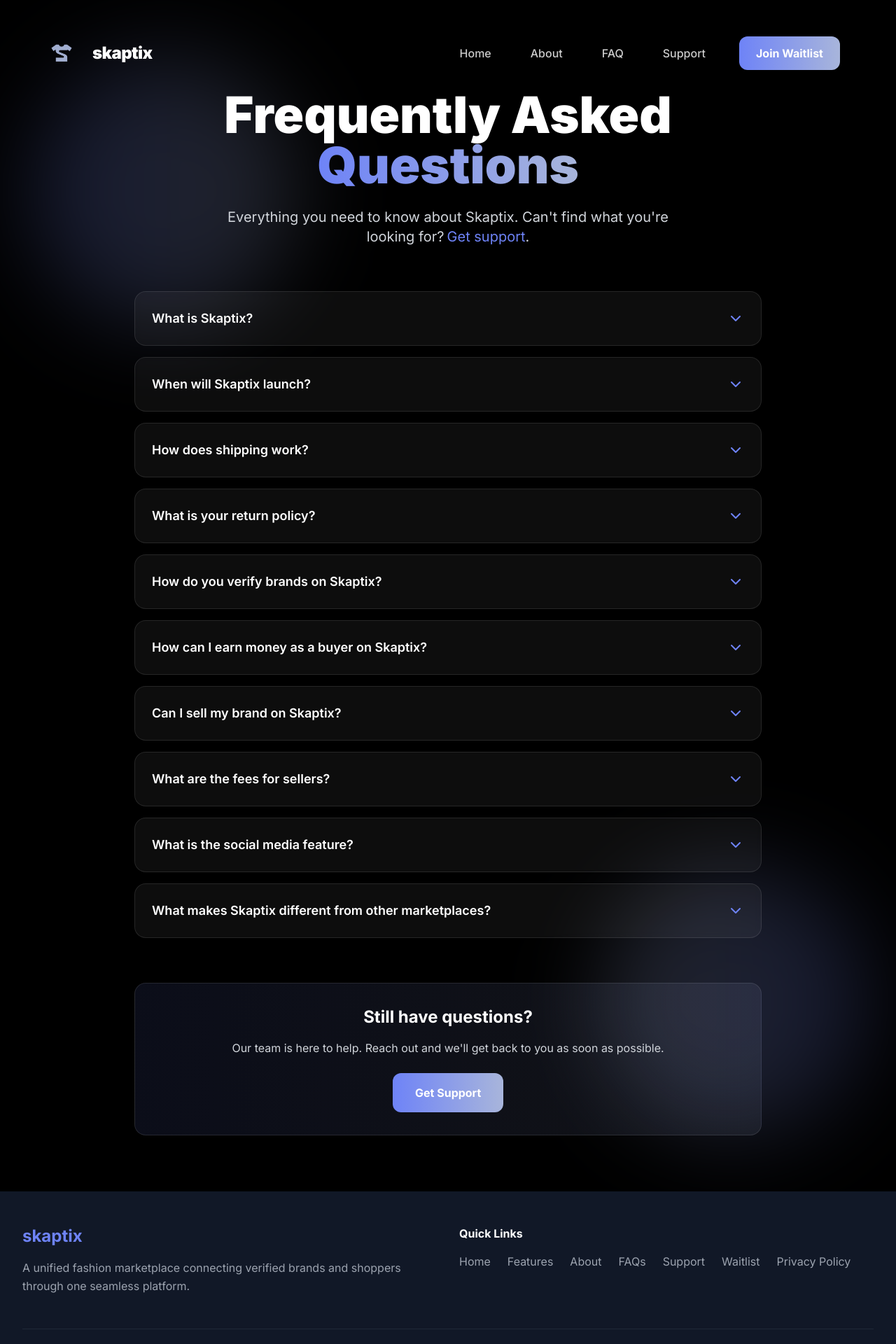
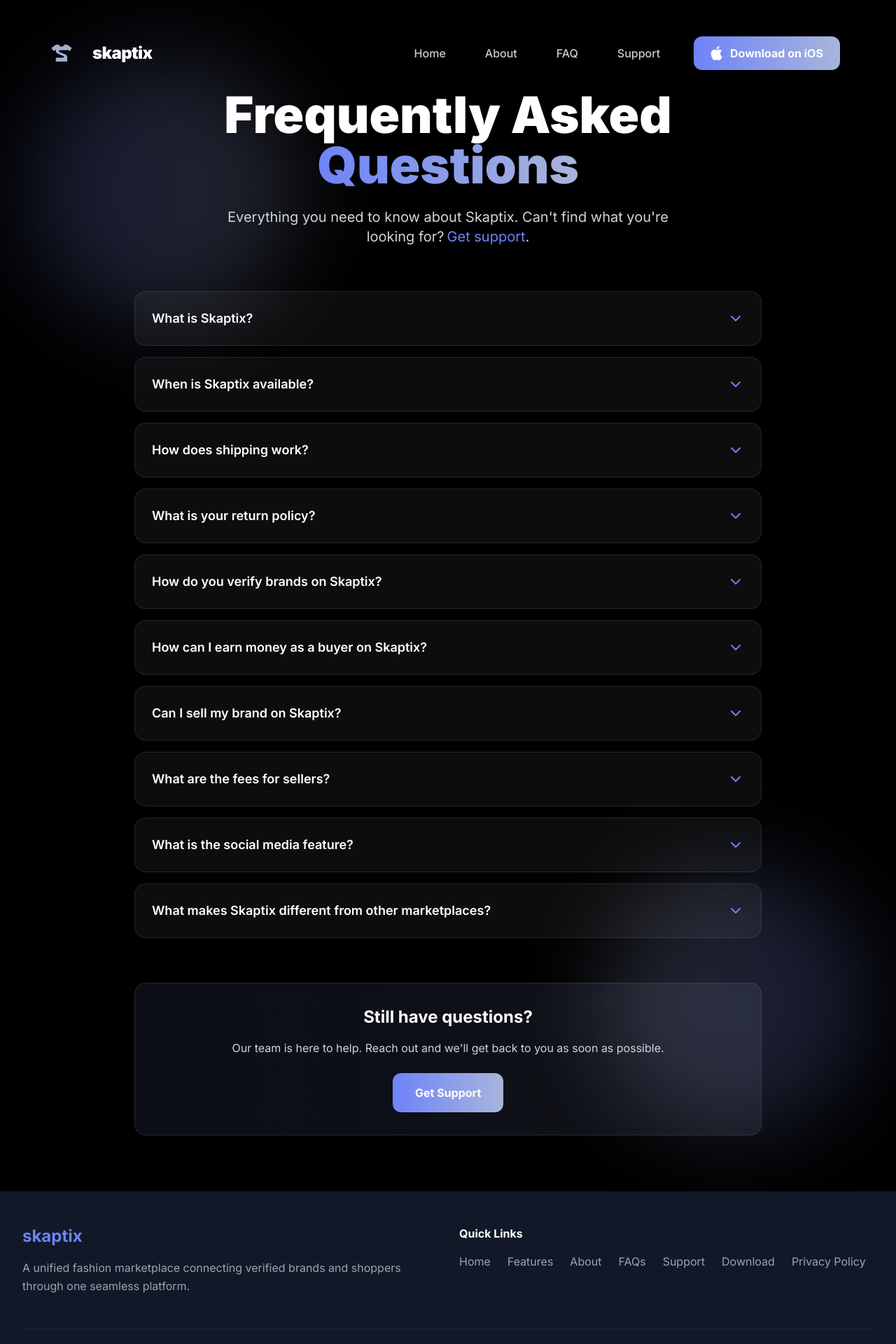
Before and after one commit to PranavPrasannaV/skaptiDash, a React (Vite) app: page /faq in a window 1280 px wide. Shown: the top 1920 px of the page at 70% size. Built offline with nearby package versions, Linux system fonts and the light colour scheme.

Commit message:
Removed waitlist and replaced with download links

```diff
--- a/src/components/CallToAction.tsx
+++ b/src/components/CallToAction.tsx
@@ -1,6 +1,7 @@
 // The contact block was intentionally removed from this shared component
 // and moved to a dedicated Contact page. Keep this component minimal so
 // that HomePage can import it without causing JSX/parse errors.
+import AppleLogo from '../assets/skaptixss/skaptixss/apple.png';
 
 const CallToAction = () => {
   return (
@@ -8,13 +9,14 @@ const CallToAction = () => {
       <div className="max-w-6xl mx-auto px-6">
         <div className="rounded-3xl bg-black text-white p-10 flex flex-col md:flex-row items-center justify-between gap-6 shadow-2xl">
           <div className="text-center md:text-left">
-            <h2 className="text-3xl md:text-4xl font-bold">Reach Everyone, With Skaptix</h2>
-            <p className="mt-3 text-gray-300 max-w-xl">Join our waitlist to start selling.</p>
+            <h2 className="text-3xl md:text-4xl font-bold">Interested in Selling?</h2>
+            <p className="mt-3 text-gray-300 max-w-xl">Download and list your brand now.</p>
           </div>
 
           <div className="flex-shrink-0">
-            <a href="/waitlist-seller" className="inline-flex items-center gap-3 bg-gradient-to-r from-[#6e83f7] to-[#A8B5DB] text-white px-6 py-3 rounded-2xl font-semibold hover:shadow-2xl transition">
-              Selling on Skaptix
+            <a href="https://apps.apple.com/us/app/skaptix/id6752616424" target="_blank" rel="noopener noreferrer" className="inline-flex items-center gap-3 bg-gradient-to-r from-[#6e83f7] to-[#A8B5DB] text-white px-6 py-3 rounded-2xl font-semibold hover:shadow-2xl transition">
+              <img src={AppleLogo} alt="Apple" className="w-4 h-4" />
+              Download Now
               <span aria-hidden>→</span>
             </a>
           </div>
--- a/src/components/Footer.tsx
+++ b/src/components/Footer.tsx
@@ -48,12 +48,14 @@ const Footer = () => {
               >
                 Support
               </Link>
-              <Link
-                to="/waitlist"
+              <a
+                href="https://apps.apple.com/us/app/skaptix/id6752616424"
+                target="_blank"
+                rel="noopener noreferrer"
                 className="text-gray-400 hover:text-white transition-colors"
               >
-                Waitlist
-              </Link>
+                Download
+              </a>
               <Link
                 to="/privacy-policy"
                 className="text-gray-400 hover:text-white transition-colors"
--- a/src/components/Hero.tsx
+++ b/src/components/Hero.tsx
@@ -1,6 +1,7 @@
 import { useEffect, useState } from 'react';
-import { Link } from 'react-router-dom';
-import { ArrowRight, Smartphone, Instagram } from 'lucide-react';
+import { ArrowRight, Instagram } from 'lucide-react';
+import AppleLogo from '../assets/skaptixss/skaptixss/apple.png';
+import AndroidLogo from '../assets/skaptixss/skaptixss/android.png';
 
 const Hero = () => {
   const [mousePosition, setMousePosition] = useState({ x: 0, y: 0 });
@@ -128,21 +129,24 @@ const Hero = () => {
 
             {/* Action Buttons */}
             <div className="flex flex-col sm:flex-row gap-6 justify-center animate-slideInUp delay-1000">
-              <Link
-                to="/waitlist"
+              <a
+                href="https://apps.apple.com/us/app/skaptix/id6752616424"
+                target="_blank"
+                rel="noopener noreferrer"
                 className="group bg-gradient-to-r from-[#6e83f7] to-[#A8B5DB] text-white px-10 py-5 rounded-2xl font-bold text-lg hover:shadow-2xl hover:shadow-[#6e83f7]/25 transition-all duration-500 transform hover:-translate-y-2 relative overflow-hidden animate-gentle-bounce"
               >
                 <span className="relative z-10 flex items-center justify-center">
-                  Join Waitlist
+                  <img src={AppleLogo} alt="Apple" className="w-5 h-5 mr-2" />
+                  Download on iOS
                   <ArrowRight className="ml-3 w-6 h-6 group-hover:translate-x-1 transition-transform" />
                 </span>
                 <div className="absolute inset-0 bg-gradient-to-r from-[#A8B5DB] to-[#6e83f7] opacity-0 group-hover:opacity-100 transition-opacity duration-500" />
-              </Link>
+              </a>
 
-              {/* Consolidated Availability Badge */}
-              <div className="flex items-center gap-3 px-5 py-4 rounded-xl border border-white/10 bg-white/5 backdrop-blur-sm animate-gentle-bounce">
-                <Smartphone className="w-5 h-5 text-white" aria-hidden="true" />
-                <span className="text-sm font-medium text-gray-300">Releasing on iOS & Android – January 2026</span>
+              {/* Android Coming Soon Badge */}
+              <div className="flex items-center justify-center gap-3 px-5 py-4 rounded-xl border border-white/10 bg-white/5 backdrop-blur-sm animate-gentle-bounce">
+                <img src={AndroidLogo} alt="Android" className="w-5 h-5 flex-shrink-0" />
+                <span className="text-sm font-medium text-gray-300">Releasing on Android in March</span>
               </div>
 
               {/* Instagram button moved to right-edge tab */}
--- a/src/components/Navigation.tsx
+++ b/src/components/Navigation.tsx
@@ -2,6 +2,7 @@ import { useState, useEffect } from 'react';
 import { Link } from 'react-router-dom';
 import { Menu, X } from 'lucide-react';
 import AppLogo from '../assets/skaptixss/skaptixss/skaptixlogo.png';
+import AppleLogo from '../assets/skaptixss/skaptixss/apple.png';
 
 const Navigation = () => {
   const [isScrolled, setIsScrolled] = useState(false);
@@ -86,12 +87,15 @@ const Navigation = () => {
                   Support
                   <div className="absolute -bottom-1 left-0 w-0 h-0.5 bg-gradient-to-r from-[#6e83f7] to-[#A8B5DB] group-hover:w-full transition-all duration-300" />
                 </Link>
-                <Link
-                  to="/waitlist"
-                  className="bg-gradient-to-r from-[#6e83f7] to-[#A8B5DB] text-white px-6 py-3 rounded-xl font-bold hover:shadow-2xl hover:shadow-[#6e83f7]/25 transition-all duration-300 transform hover:-translate-y-1"
+                <a
+                  href="https://apps.apple.com/us/app/skaptix/id6752616424"
+                  target="_blank"
+                  rel="noopener noreferrer"
+                  className="bg-gradient-to-r from-[#6e83f7] to-[#A8B5DB] text-white px-6 py-3 rounded-xl font-bold hover:shadow-2xl hover:shadow-[#6e83f7]/25 transition-all duration-300 transform hover:-translate-y-1 flex items-center gap-2"
                 >
-                  Join Waitlist
-                </Link>
+                  <img src={AppleLogo} alt="Apple" className="w-5 h-5" />
+                  Download on iOS
+                </a>
               </div>
 
               {/* Mobile Menu Button */}
@@ -132,13 +136,16 @@ const Navigation = () => {
                     Support
                   </Link>
                   <div className="pt-2">
-                    <Link
-                      to="/waitlist"
+                    <a
+                      href="https://apps.apple.com/us/app/skaptix/id6752616424"
+                      target="_blank"
+                      rel="noopener noreferrer"
                       onClick={handleMobileNavigate}
-                      className="block w-full bg-gradient-to-r from-[#6e83f7] to-[#A8B5DB] text-white py-3 rounded-xl mt-2 font-bold hover:shadow-lg transition-all duration-300 text-center text-base"
+                      className="flex items-center justify-center gap-2 w-full bg-gradient-to-r from-[#6e83f7] to-[#A8B5DB] text-white py-3 rounded-xl mt-2 font-bold hover:shadow-lg transition-all duration-300 text-base"
                     >
-                      Join Waitlist
-                    </Link>
+                      <img src={AppleLogo} alt="Apple" className="w-4 h-4" />
+                      Download on iOS
+                    </a>
                   </div>
                 </nav>
               </div>
--- a/src/pages/FaqPage.tsx
+++ b/src/pages/FaqPage.tsx
@@ -21,8 +21,8 @@ const FaqPage = () => {
       answer: 'Skaptix is an AI-powered fashion marketplace that connects all fashion brands and shoppers in one unified platform. We pool products from thousands of brands, and our AI helps you discover exactly what you\'re looking for based on your style, preferences, and budget. Shop from multiple brands in a single checkout experience.',
     },
     {
-      question: 'When will Skaptix launch?',
-      answer: 'Skaptix is launching on both iOS and Android in January 2026. Join our waitlist to be the first to know when we go live and get early access to exclusive features.',
+      question: 'When is Skaptix available?',
+      answer: 'Skaptix is now available on iOS! <a href="https://apps.apple.com/us/app/skaptix/id6752616424" target="_blank" rel="noopener noreferrer" className="text-[#6e83f7] hover:underline">Download Now</a> from the App Store. Android version is coming at the end of March 2026.',
     },
     {
       question: 'How does shipping work?',
--- a/src/pages/WaitlistPage.tsx
+++ b/src/pages/WaitlistPage.tsx
@@ -89,7 +89,7 @@ const WaitlistPage = () => {
               <div className="space-y-8" ref={topContentRef}>
                 <div className="inline-flex items-center bg-white/5 border border-white/10 rounded-full px-5 py-2 backdrop-blur">
                   <Sparkles className="w-4 h-4 text-[#A8B5DB] mr-2" />
-                  <span className="text-sm font-medium text-white/70">Launching Q1 2026</span>
+                  <span className="text-sm font-medium text-white/70">Now on iOS</span>
                 </div>
 
                 <h1 className="text-4xl sm:text-5xl lg:text-6xl font-black leading-tight animate-pulse-heading">
@@ -104,7 +104,7 @@ const WaitlistPage = () => {
                   {
                     icon: CheckCircle2,
                     title: 'Early Access',
-                    description: 'Gain priority entry to Skaptix before public launch.'
+                    description: 'Get early access to exclusive seller features.',
                   },
                   {
                     icon: Shield,
```
Also changed, not shown: src/assets/skaptixss/skaptixss/Android.png (added), src/assets/skaptixss/skaptixss/apple.png (added).
